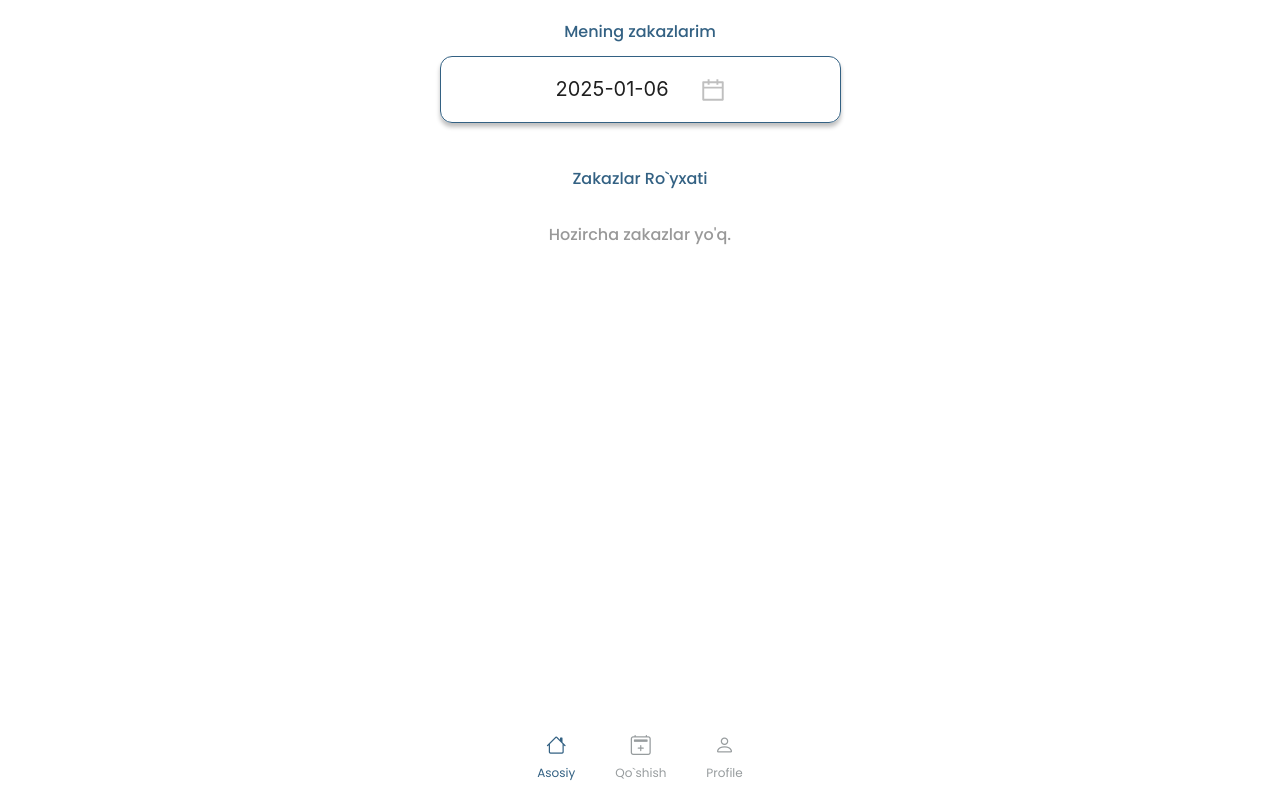
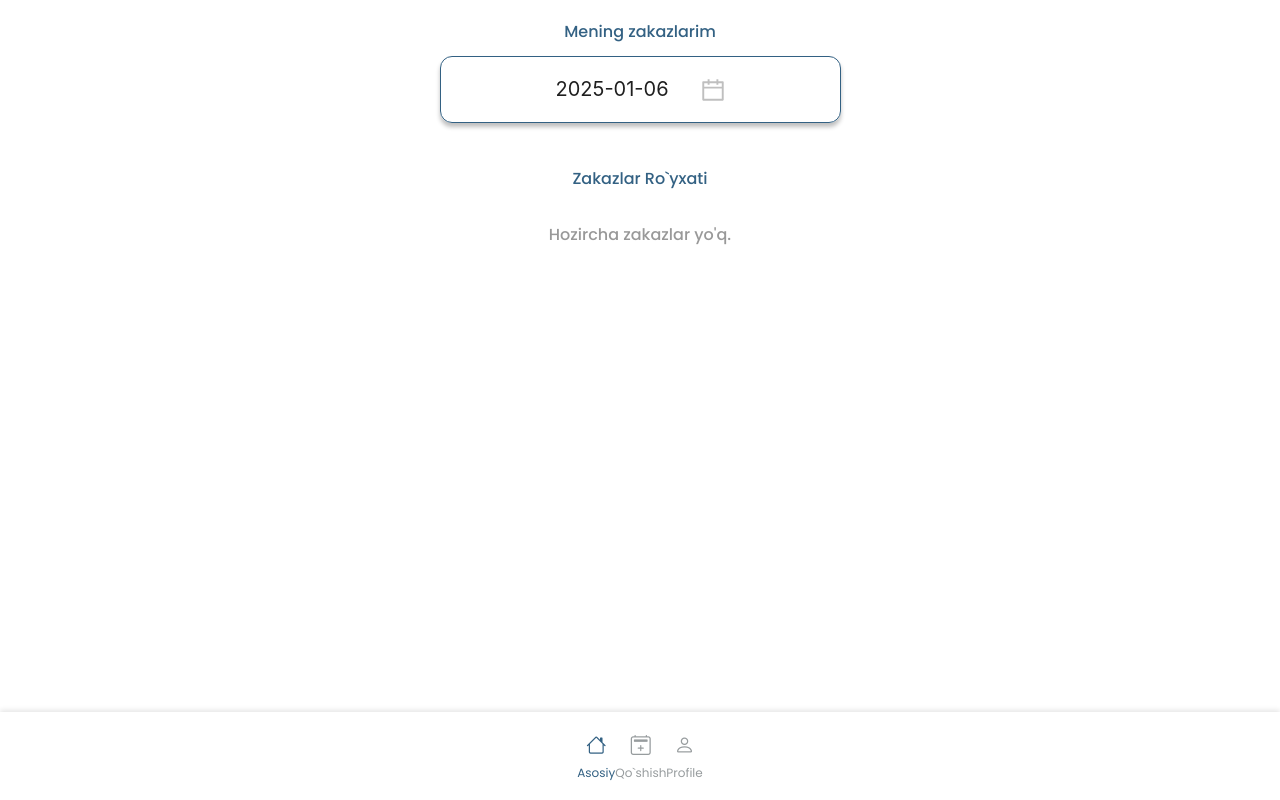
Before and after one commit to AbdujalilovHasan/sara-web-app, a React (Vite) app: page / in a window 1280 px wide. Built offline with nearby package versions, Linux system fonts and the light colour scheme.

Commit message:
new update

```diff
--- a/src/components/navbar/Navbar.css
+++ b/src/components/navbar/Navbar.css
@@ -1,18 +1,18 @@
 .navbar {
   position: fixed;
   bottom: 0;
-  left: 50%;
-  transform: translateX(-50%);
-  width: auto;
+  left: 0;
+  width: 100%;
   z-index: 1000;
+  background-color: #fff;
+  box-shadow: 0 -2px 5px rgba(0, 0, 0, 0.1);
 }
 
 .nav {
   display: flex;
-  justify-content: center;
+  justify-content: space-around;
   align-items: center;
   padding: 10px 0;
-  gap: 40px;
 }
 
 .nav-item {
@@ -38,11 +38,36 @@
 }
 
 @media (max-width: 375px) {
-    .nav {
-        gap: 30px !important;
-        font-size: 12px;
-      padding: 0;
+  .nav {
+    gap: 20px;
+    padding: 5px 0;
+  }
 
-    }
+  .nav-item i {
+    font-size: 18px;
+  }
 
+  .nav-item span {
+    font-size: 10px;
+  }
 }
+
+body {
+  overflow-anchor: none;
+}
+
+input,
+textarea {
+  caret-color: #336183;
+}
+
+.navbar.fixed {
+  position: fixed;
+  bottom: 0;
+  width: 100%;
+}
+
+.nav {
+  max-width: 500px;
+  margin: 0 auto;
+}
```
